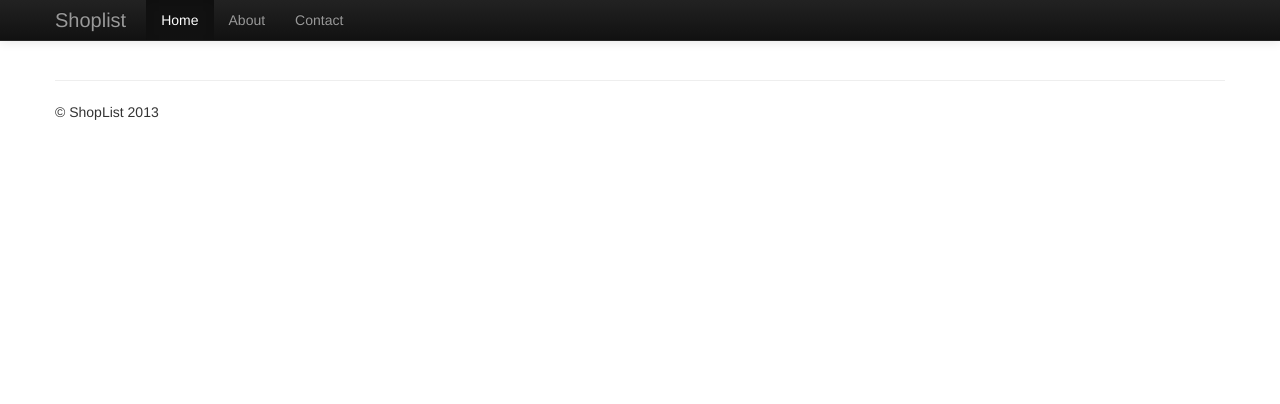
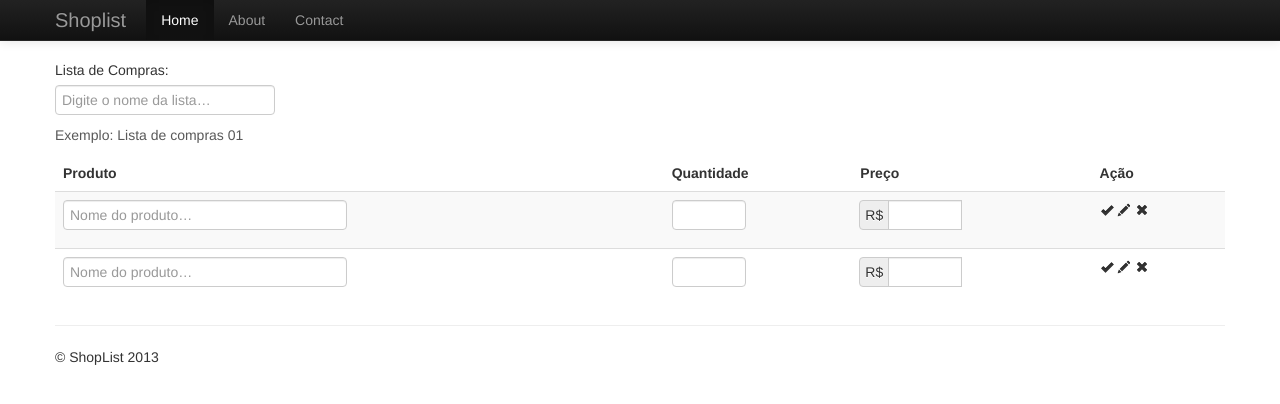
Before and after one commit to luisrpp/shoplist, a Django app: page /shoplist/ in a window 1280 px wide. Shown: the top 404 px of the page. Run offline with Django 3.2, Linux system fonts and the light colour scheme; parts of the project's set-up code (start-up, migrations or seed data) failed here and were passed over; some libraries are stand-ins or nearby versions.

Commit message:
Shoplist template

```diff
--- a/shoplist/core/templates/core/shoplist.html
+++ b/shoplist/core/templates/core/shoplist.html
@@ -2,4 +2,62 @@
 
 {% block content %}
 
+    <form>
+        <fieldset>
+        <label>Lista de Compras:</label>
+        <input type="text" placeholder="Digite o nome da lista…">
+        <span class="help-block">Exemplo: Lista de compras 01</span>
+    </form>
+
+    <table class="table table-striped">
+      <thead>
+        <tr>
+          <th>Produto</th>
+          <th>Quantidade</th>
+          <th>Preço</th>
+          <th>Ação</th>
+        </tr>
+      </thead>
+      <tbody>
+        <tr>
+            <td>
+                <input class="input-xlarge" type="text" placeholder="Nome do produto…">
+            </td>
+            <td>
+                <input class="input-mini" type="text">
+            </td>
+            <td>
+                <div class="input-prepend input-append">
+                <span class="add-on">R$</span>
+                <input class="input-mini" id="appendedPrependedInput" type="text">
+                </div>
+            </td>
+            <td>
+                <i class="icon-ok"></i>
+                <i class="icon-pencil"></i>
+                <i class="icon-remove"></i>
+            </td>
+        </tr>
+        <tr>
+            <td>
+                <input class="input-xlarge" type="text" placeholder="Nome do produto…">
+            </td>
+            <td>
+                <input class="input-mini" type="text">
+            </td>
+            <td>
+                <div class="input-prepend input-append">
+                <span class="add-on">R$</span>
+                <input class="input-mini" id="appendedPrependedInput" type="text">
+                </div>
+            </td>
+            <td>
+                <i class="icon-ok"></i>
+                <i class="icon-pencil"></i>
+                <i class="icon-remove"></i>
+            </td>
+        </tr>
+      </tbody>
+    </table>
+
 {% endblock content %}
```
